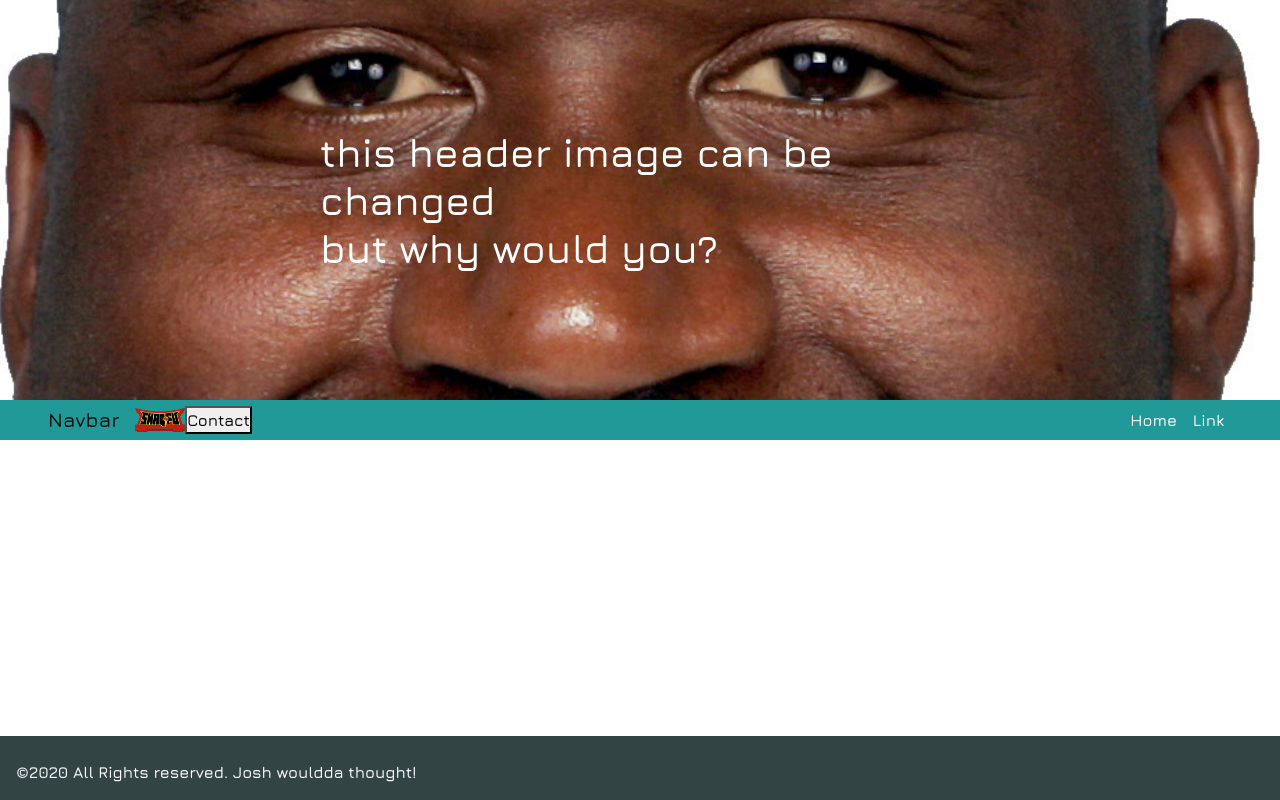
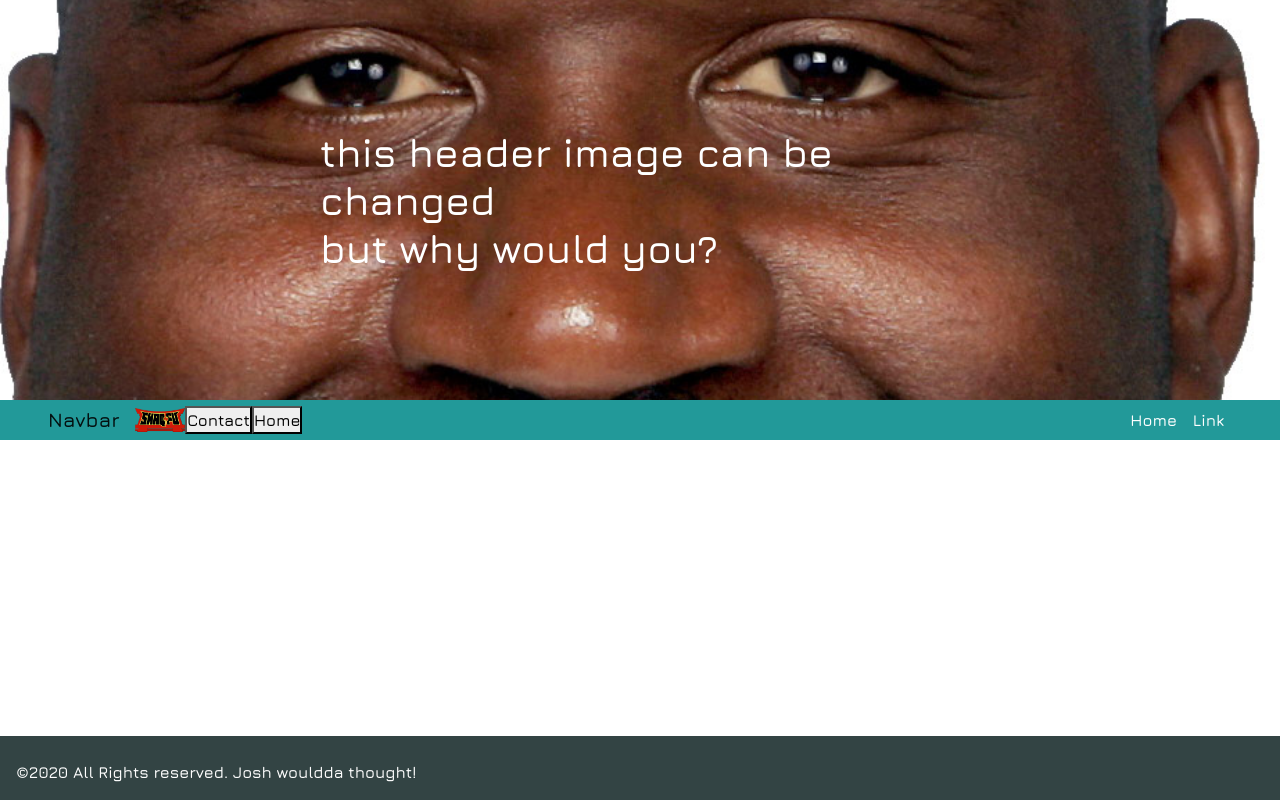
Before and after one commit to averagealloy/joshwouldathought, a React (Create React App) app: page / in a window 1280 px wide. Built offline with nearby package versions, Linux system fonts and the light colour scheme.

Commit message:
added a button for home

```diff
--- a/src/components/layouts/Navbar.js
+++ b/src/components/layouts/Navbar.js
@@ -14,6 +14,10 @@ export const Navbar = () => {
 
             <button>
               Contact
+            </button>
+
+            <button>
+              Home
             </button>
 
 
```
